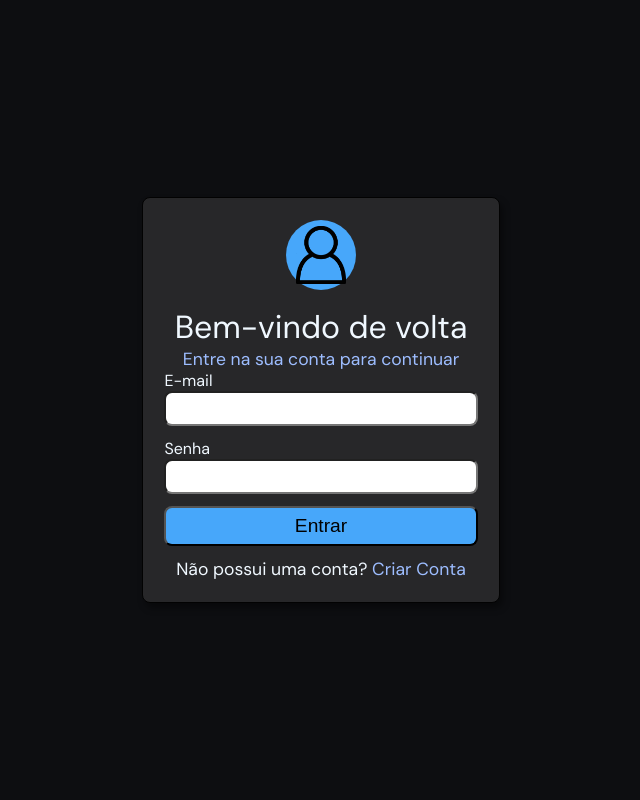
After one commit to jvictor-sb/dashboard-financeiro, a Flask app: page /login in a window 1280 px wide. The commit adds this page. Shown: the whole page, without its empty margins (319-959 px from the left). Run offline with Flask 3, Linux system fonts and the light colour scheme.

Commit message:
feat(auth) adiciona pagina de login

```diff
--- a/app.py
+++ b/app.py
@@ -1,4 +1,4 @@
-from flask import Flask, render_template, request, redirect, url_for
+from flask import Flask, render_template, request
 
 app = Flask(__name__)
 
@@ -10,18 +10,18 @@ def inicial():
 @app.route('/cadastro', methods=['GET', 'POST'])
 def cadastro():
     if request.method == 'POST':
-        nome = request.form.get('nome')
-        email = request.form.get('email')
-        senha = request.form.get('senha')
-        confirmar = request.form.get('confirmar_senha')
+        nome = request.form['nome']
+        email = request.form['email']
+        senha = request.form['senha']
+        confirmar = request.form['confirmar_senha']
     return render_template('cadastro.html')
 
 @app.route('/login', methods=['GET', 'POST'])
 def login():
     if request.method == 'POST':
-        nome = request.form.get('nome')
-        email = request.form.get('email')
-        senha = request.form.get('senha')
+        nome = request.form['nome']
+        email = request.form['email']
+        senha = request.form['senha']
     return render_template('login.html')
 
 if __name__ == '__main__':
--- a/static/style.css
+++ b/static/style.css
@@ -96,7 +96,7 @@ body {
   filter: brightness(0.9);
 }
 
-#card-text #return_login {
+#card-text #return_login, #card-text #return_cadastro {
     color: aliceblue;
     text-decoration: none;
 }
--- a/templates/cadastro.html
+++ b/templates/cadastro.html
@@ -13,7 +13,7 @@
         </div>
         <h1>Criar Conta</h1>
         <p>Insira suas informações para começar</p>
-        <form action="/cadastro">
+        <form action="/cadastro" method="post">
             <label for="nome">Nome</label><br>
             <input type="text" id="nome" name="nome" required><br>
             <label for="email">E-mail</label><br>
@@ -24,7 +24,7 @@
             <input type="password" id="confirmar_senha" name="confirmar_senha" required><br>
             <input type="submit" value="Criar Conta">
         </form>
-        <p id="return_login">Já tem uma conta? <a href="">Entrar</a></p>
+        <p id="return_login">Já tem uma conta? <a href="/login">Entrar</a></p>
     </div>
 </body>
 </html>
--- /dev/null
+++ b/templates/login.html
@@ -0,0 +1,28 @@
+<!DOCTYPE html>
+<html lang="en">
+<head>
+    <meta charset="UTF-8">
+    <meta name="viewport" content="width=device-width, initial-scale=1.0">
+    <title>Login</title>
+    <link rel="stylesheet" href="{{ url_for ('static', filename='style.css') }}">
+</head>
+<body>
+    <div id="card-text">
+        <div id="icon">
+            <img src="{{ url_for('static', filename='icons/login-icon.png') }}" alt="ícone">
+        </div>
+        <h1>Bem-vindo de volta</h1>
+        <p>Entre na sua conta para continuar</p>
+        <form action="/login" method="post">
+            <label for="email">E-mail</label><br>
+            <input type="email" name="email" id="email" required><br>
+
+            <label for="senha">Senha</label><br>
+            <input type="password" name="senha" id="senha" required><br>
+
+            <input type="submit" value="Entrar">
+        </form>
+        <p id="return_cadastro">Não possui uma conta? <a href="/cadastro">Criar Conta</a></p>
+    </div>
+</body>
+</html>
```
Also changed, not shown: static/icons/login-icon.png (added), templates/font/Roboto-Regular.ttf (deleted).
